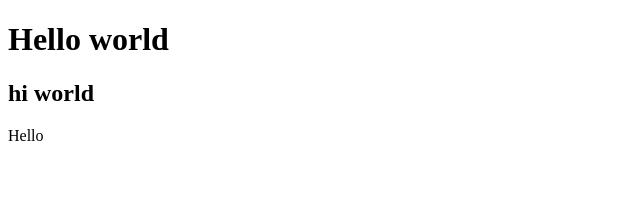
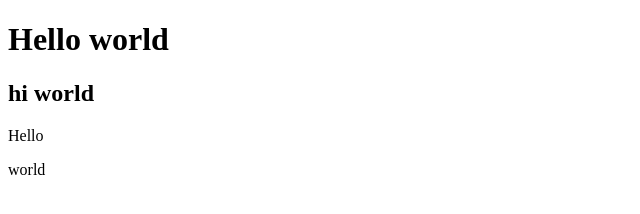
Before and after one commit to kutukmu/fetchTrainning, a plain HTML site: page index.html in a window 1280 px wide. Shown: the full height of the page, 0-640 px from the left. Drawn offline with Linux system fonts and the light colour scheme.

Commit message:
second div created

```diff
--- a/index.html
+++ b/index.html
@@ -13,5 +13,9 @@
     <div>
       <p> Hello </p>
     </div>
+
+    <div>
+      <p> world </p>
+    </div>
   </body>
 </html>
```
